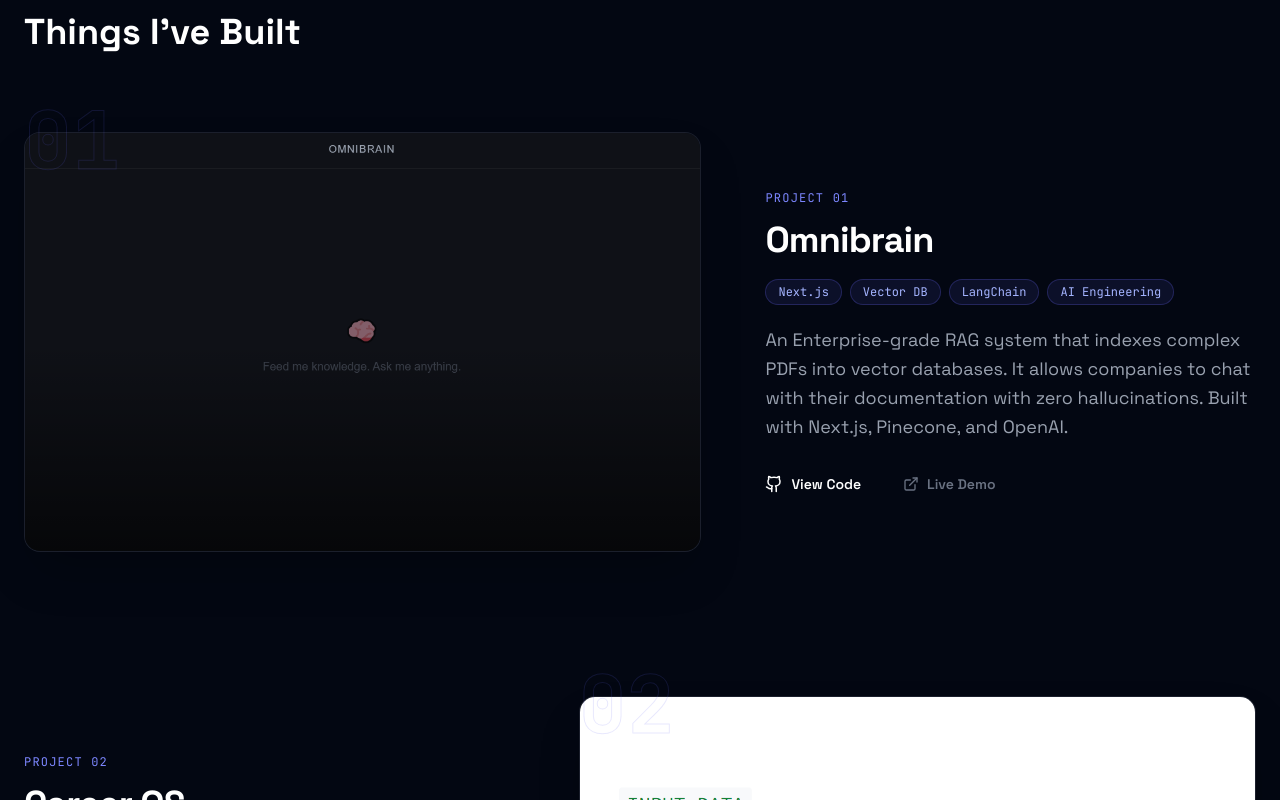
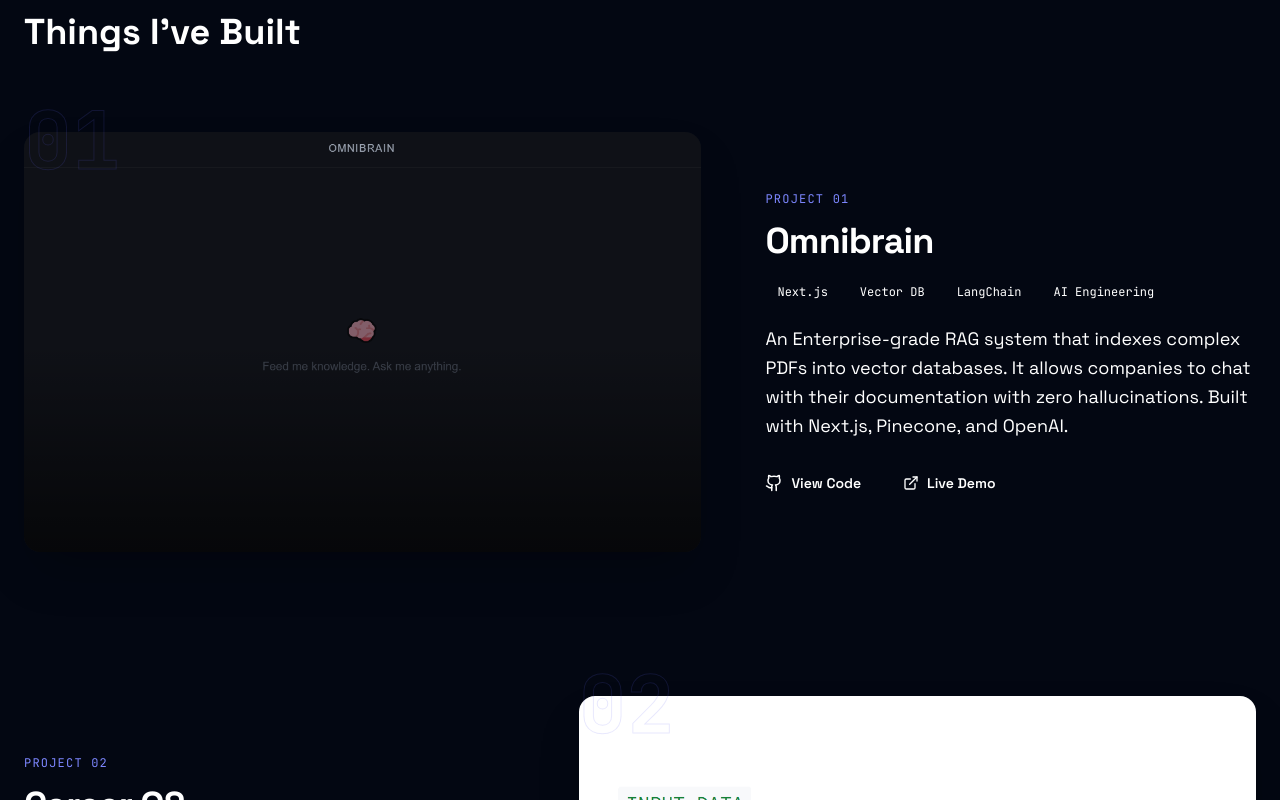
Before and after one commit to Kip-opp/my-portfolio, a Next.js app: page / in a window 1280 px wide. Shown: the part 1840-2640 px from the top of the page. Built offline with nearby package versions, Linux system fonts and the light colour scheme.

Commit message:
style(projects): refactor ProjectCard for better visual consistency

```diff
--- a/app/components/ProjectCard.tsx
+++ b/app/components/ProjectCard.tsx
@@ -27,7 +27,7 @@ export default function ProjectCard({ title, description, tags, githubLink, live
     >
       <div className="w-full md:w-[58%] group relative">
         <span className="absolute -top-8 left-0 font-mono text-[80px] font-bold leading-none select-none pointer-events-none z-10" style={{ color: 'transparent', WebkitTextStroke: '1px rgba(99,102,241,0.15)' }}>{num}</span>
-        <div className="relative h-[280px] md:h-[420px] w-full rounded-2xl overflow-hidden border border-white/8 bg-gray-900/40 shadow-2xl transition-all duration-500 group-hover:border-indigo-500/40 group-hover:shadow-indigo-500/10 group-hover:shadow-2xl">
+        <div className="relative h-[280px] md:h-[420px] w-full rounded-2xl overflow-hidden bg-gray-900/40 shadow-2xl transition-all duration-500 group-hover:border-indigo-500/40 group-hover:shadow-indigo-500/10 group-hover:shadow-2xl" style={{ border: '1px solid var(--border-color)' }}>
           <Image src={image} alt={title} fill className="object-cover object-top transition-transform duration-700 group-hover:scale-105" />
           <div className="absolute inset-0 bg-gradient-to-t from-black/60 via-transparent to-transparent" />
           <div className="absolute inset-0 bg-black/50 opacity-0 group-hover:opacity-100 transition-all duration-300 flex items-center justify-center gap-4 backdrop-blur-[3px]">
@@ -41,15 +41,15 @@ export default function ProjectCard({ title, description, tags, githubLink, live
         <h3 className="text-3xl md:text-4xl font-bold text-white mb-4 tracking-tight leading-tight">{title}</h3>
         <div className="flex flex-wrap gap-2 mb-5">
           {tags.map((tag) => (
-            <span key={tag} className="px-3 py-1 text-xs font-mono text-indigo-300 rounded-full" style={{ background: 'rgba(99,102,241,0.1)', border: '1px solid rgba(99,102,241,0.25)' }}>{tag}</span>
+            <span key={tag} className="px-3 py-1 text-xs font-mono rounded-full" style={{ background: 'var(--bg-accent)', border: '1px solid var(--border-accent)', color: 'var(--text-accent)' }}>{tag}</span>
           ))}
         </div>
-        <p className="text-gray-400 text-base md:text-lg leading-relaxed mb-8">{description}</p>
+        <p className="text-base md:text-lg leading-relaxed mb-8" style={{ color: 'var(--text-secondary)' }}>{description}</p>
         <div className="flex gap-5 items-center">
           <Link href={githubLink} target="_blank" className="group/link flex items-center gap-2 text-sm font-semibold text-white hover:text-indigo-400 transition-colors">
             <Github size={18} /><span>View Code</span><ArrowUpRight size={14} className="opacity-0 -translate-x-1 group-hover/link:opacity-100 group-hover/link:translate-x-0 transition-all" />
           </Link>
-          {liveLink && <Link href={liveLink} target="_blank" className="group/link flex items-center gap-2 text-sm font-semibold text-gray-500 hover:text-white transition-colors"><ExternalLink size={16} /><span>Live Demo</span></Link>}
+          {liveLink && <Link href={liveLink} target="_blank" className="group/link flex items-center gap-2 text-sm font-semibold transition-colors" style={{ color: 'var(--text-muted)' }}><ExternalLink size={16} /><span>Live Demo</span></Link>}
         </div>
       </div>
     </motion.div>
```
